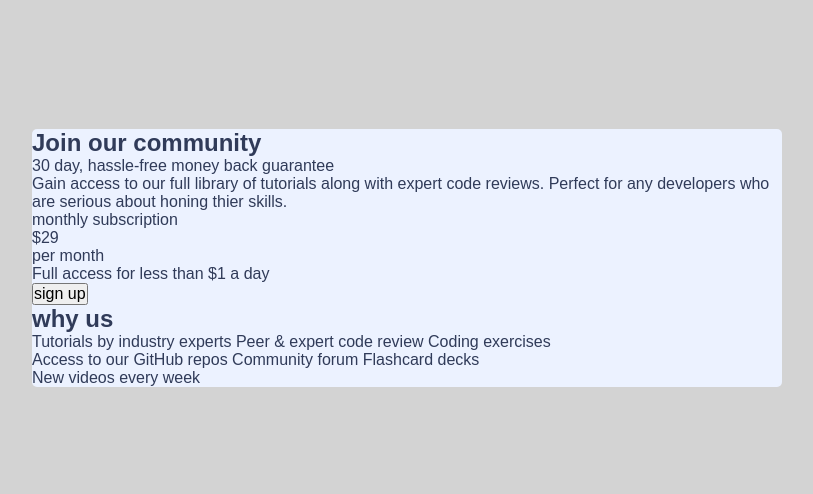
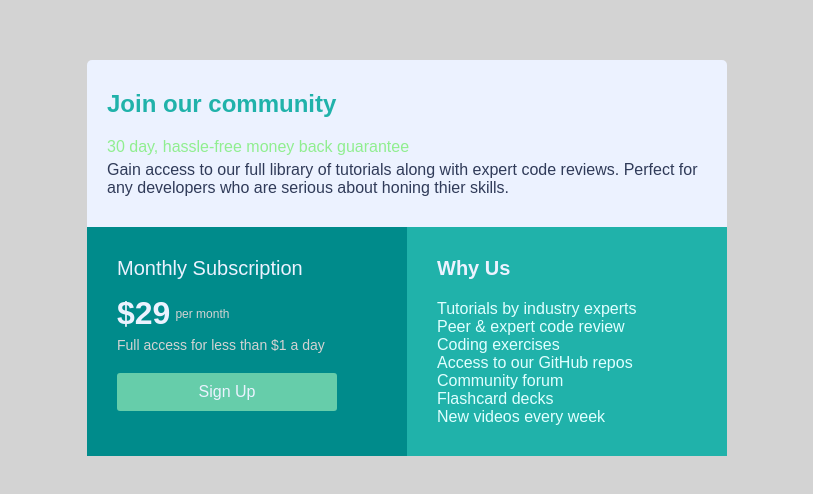
Before and after one commit to tokhirboiskhonov/Our-community-project, a plain HTML site: page index.html in a window 1280 px wide. Shown: the part 142-636 px from the top of the page, without its empty margins (233-1046 px from the left). Drawn offline with nearby package versions, Linux system fonts and the light colour scheme.

Commit message:
feat: add all styles to project.

```diff
--- a/css/style.css
+++ b/css/style.css
@@ -90,12 +90,103 @@ img {
   background-color: #ecf2ff;
   border-radius: 5px;
 }
+
+.top-block {
+  padding: 30px 20px;
+}
+
+.title {
+  color: lightseagreen;
+  font-size: 24px;
+  font-weight: 600;
+  margin-bottom: 20px;
+}
+
+.description {
+  max-width: 500px;
   width: 100%;
-  max-width: 1200px;
-  padding-left: 50px;
-  padding-right: 50px;
-  margin-left: auto;
-  margin-right: auto;
+  color: lightgreen;
+  margin-bottom: 5px;
+}
+
+.text {
+  max-width: 600px;
+  width: 100%;
+}
+
+.bottom-block {
+  display: flex;
+  justify-content: space-between;
+  width: 100%;
+}
+
+.subscription-block {
+  width: 50%;
+  padding: 30px;
+  background-color: darkcyan;
+}
+
+.subscription-block__title {
+  text-transform: capitalize;
+  color: #ecf2ff;
+  margin-bottom: 15px;
+  font-size: 20px;
+}
+
+.subscription-block__cost {
+  display: flex;
+  align-items: center;
+  justify-content: start;
+  gap: 5px;
+  margin-bottom: 5px;
+}
+
+.subcsription-block__price {
+  color: #ecf2ff;
+  font-size: 32px;
+  font-weight: 600;
+}
+
+.subscription-block__rates {
+  font-size: 12px;
+  font-weight: 400;
+  color: lightgrey;
+}
+
+.subcsription-block__paragraph {
+  color: lightgrey;
+  font-size: 14px;
+  font-weight: 500;
+  margin-bottom: 20px;
+}
+
+.subscription-block__sign--btn {
+  max-width: 220px;
+  width: 100%;
+  padding: 10px 20px;
+  text-transform: capitalize;
+  color: #ecf2ff;
+  background-color: mediumaquamarine;
+  border: none;
+  border-radius: 3px;
+}
+
+.question-block {
+  width: 50%;
+  padding: 30px;
+  background-color: lightseagreen;
+}
+
+.question-block__title {
+  font-size: 20px;
+  margin-bottom: 20px;
+  text-transform: capitalize;
+  color: #ecf2ff;
+}
+
+.question-block__text {
+  width: 200px;
+  color: lightcyan;
 }
 
 @media only screen and (-webkit-min-device-pixel-ratio: 2),
```
